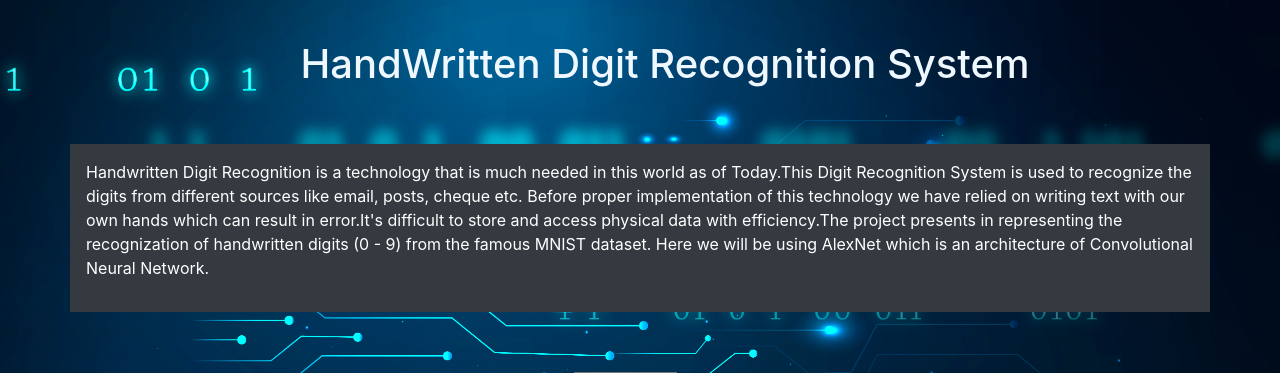
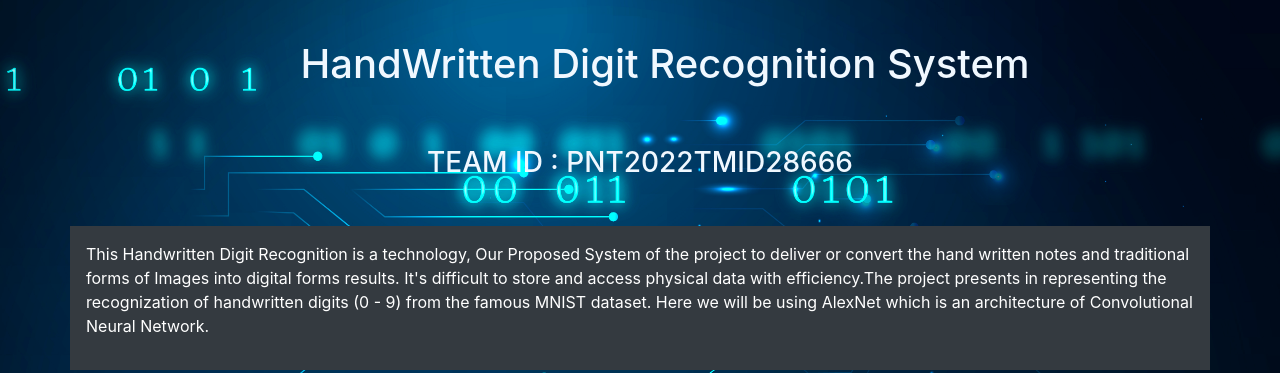
Before and after one commit to IBM-EPBL/IBM-Project-50924-1660929698, a Flask app: page / in a window 1280 px wide. Shown: the top 373 px of the page. Run offline with Flask 2, Linux system fonts and the light colour scheme; some libraries are stand-ins or nearby versions; some web fonts are replaced.

Commit message:
Add files via upload

```diff
--- a/Final Deliverable/templates/index.html
+++ b/Final Deliverable/templates/index.html
@@ -1,4 +1,11 @@
 <html>
+<!--
+
+IBM-Project-50924-1660929698
+TEAM ID : PNT2022TMID28666
+
+-->
+
 
 <head>
   <title>HDR</title>
@@ -49,14 +56,16 @@
 
 <body>
     <h1>HandWritten Digit Recognition System</h1>
+				<h3>TEAM ID : PNT2022TMID28666 </h3>
         <div class="container p-3 my-3 bg-dark text-white">
-            <p>Handwritten Digit Recognition is a technology that is much needed in this world as of Today.This Digit Recognition System is used to recognize the digits from different sources like email, posts, cheque etc. Before proper implementation of this technology we have relied on writing text with our own hands which can result in error.It's difficult to store and access physical data with efficiency.The project presents in representing the recognization of handwritten digits (0 - 9) from the famous MNIST dataset. Here we will be using AlexNet which is an architecture of Convolutional Neural Network.</p>
+            <p>This Handwritten Digit Recognition is a technology, Our Proposed System of the project to deliver or convert the hand written notes and traditional forms of Images into digital forms results.
+It's difficult to store and access physical data with efficiency.The project presents in representing the recognization of handwritten digits (0 - 9) from the famous MNIST dataset. Here we will be using AlexNet which is an architecture of Convolutional Neural Network.</p>
         </div>
         <section id="content">
 
             <div class="leftside">
             <form action="/predict" method="POST" enctype="multipart/form-data">
-            <label>Select a image:</label>
+            <label color="white">Select a image:</label>
             <input id="image" type="file" name="image" accept="image/png, image/jpeg" onchange="preview()"><br><br>
               <img id="frame" width="100px" height="100px"/>
               <div class="buttons_div">
@@ -66,50 +75,6 @@
             </form>
             </div>
       </section>
-<!--
-
-  <h1 class="welcome">IBM PROJECT
-  <div id="team_id">TEAM ID : PNT2022TMID28666</div>
-  </h1>
-  <section id="title">
-    <h4 class="heading">Handwritten Digit Recognition Website</h4>
-    <br><br>
-      <p>
-        The website is designed to predict the handwritten digit.
-      </p>
-    <p>
-        Handwriting recognition is one of the compelling research works going on because every individual in this world
-        has their own style of writing. It is the capability of the computer to identify and understand
-        handwritten digits or characters automatically. Because of the progress in the field of science and technology,
-        everything is being digitalized to reduce human effort.</p>
-
-      <br>
-    <p> Hence, there comes a need for handwritten digit recognition in many real-time applications.
-        MNIST data set is widely used for this recognition process and it has 70000 handwritten digits.
-        We use Artificial neural networks to train these images and build a deep learning model.
-        Web application is created where the user can upload an image of a handwritten digit.
-        This image is analyzed by the model and the detected result is returned on to UI</p>
-
-  </section>
-
--->
-
-  <!--<section id="content">
-
-        <div class="leftside">
-        <form action="/predict" method="POST" enctype="multipart/form-data">
-        <label>Select a image:</label>
-        <input id="image" type="file" name="image" accept="image/png, image/jpeg" onchange="preview()"><br><br>
-         <img id="frame" width="100px" height="100px"/>
-          <div class="buttons_div">
-            <button type="submit" class="btn btn-dark" id="predict_button">Predict</button>
-            <button type="button" class="btn btn-dark" id="clear_button">&nbsp Clear &nbsp</button>
-            <button type="submit" class="btn btn-light">Predict</button>
-            <button type="button" class="btn btn-light">&nbsp Clear &nbsp</button>
-          </div>
-        </form>
-        </div>
-  </section>-->
 
 </body>
 
```
Also changed, not shown: Final Deliverable/templates/predict.html (+8 -0 lines).
